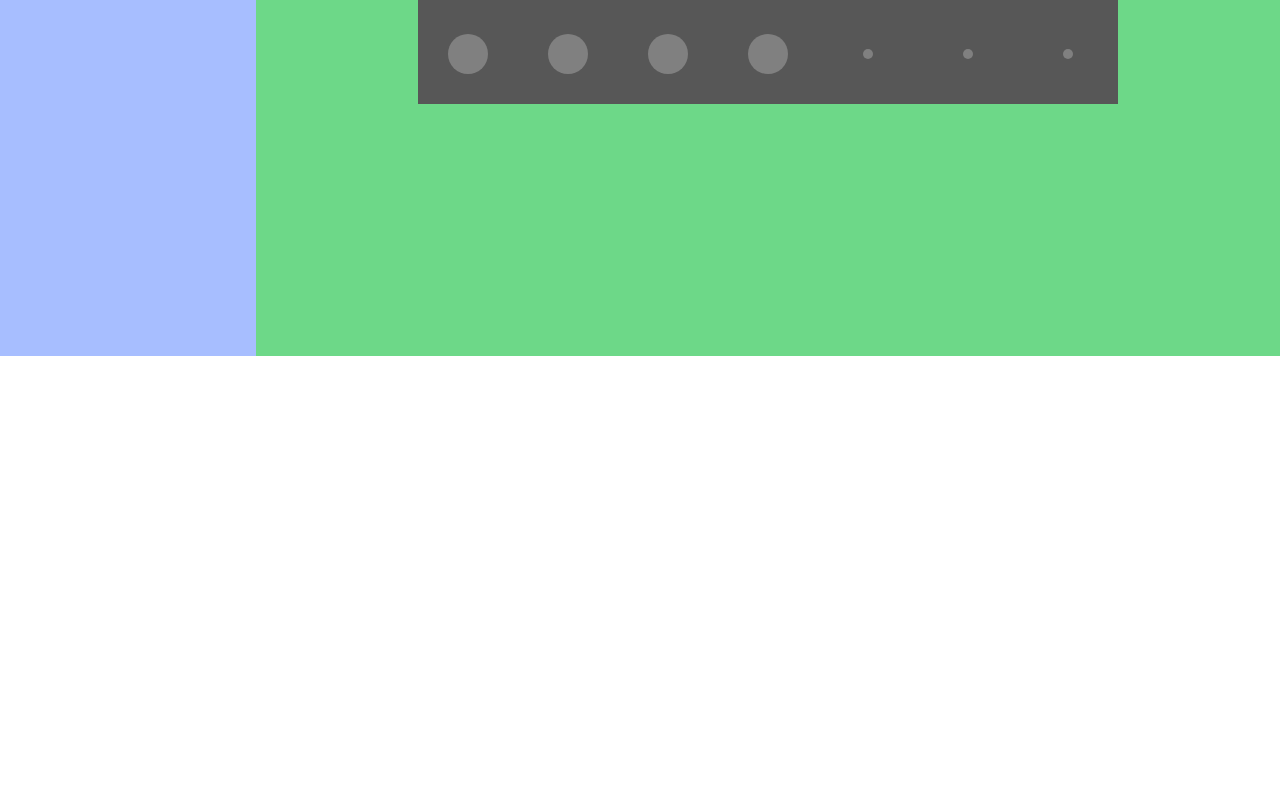
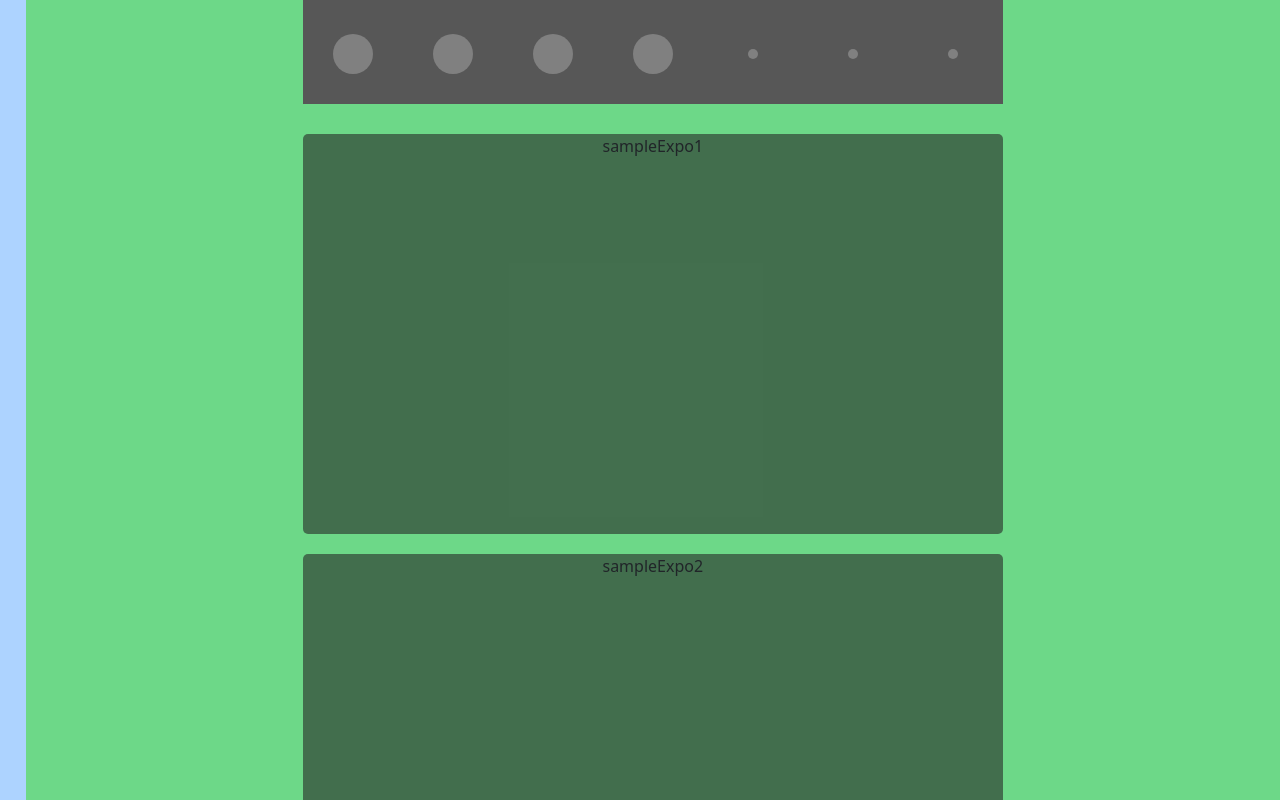
Before and after one commit to chan-cheuk-hin/rmit-hackathon, a React (Create React App) app in the folder react/: page / in a window 1280 px wide. Shown: the part 500-1300 px from the top of the page. Before the commit the page ends 856 px from the top, so only its background shows below. Built offline with nearby package versions, Linux system fonts and the light colour scheme.

Commit message:
added sample placeholders for event and notifications until we get the actual code merged

```diff
--- a/react/src/css/Home.css
+++ b/react/src/css/Home.css
@@ -2,18 +2,18 @@
     display: grid;
     /* Essentially, I want the left column to be collapsible, and the right column to expand to take it */
     grid-template-columns: auto 1fr;
-    grid-template-rows: 100vh;
+    grid-template-rows: minmax(100vh, 1fr);
 }
 
 .sideBar{
     width: 20vw;
-    height: 100vh;
+    height: 100%;
     background-color: blue;
 }
 
 .mainContent {
     width: 100%;
-    height: 100vh;
+    height: 100%;
     background-color: rgb(109, 216, 136);
     grid-column: 2;
 
@@ -47,5 +47,31 @@
 .title {
     margin: 20px;
     justify-self: center;
-    margin-right:400px
+    margin-right:400px;
 }
+
+.placeholderExpo {
+    width: 700px;
+    height: 400px;
+    background-color: rgba(38, 38, 38, 0.594);
+    border-radius: 5px;
+    margin: 10px;
+    justify-self: center;
+}
+
+.placeholderNotif {
+    width: 80%;
+    height: 200px;
+    background-color: rgba(38, 38, 38, 0.594);
+    border-radius: 5px;
+    margin: 10px;
+    justify-self: center;
+}
+
+.hidden {
+    display: none;
+}
+
+.visible {
+    display:block;
+}
--- a/react/src/pages/Home.jsx
+++ b/react/src/pages/Home.jsx
@@ -4,17 +4,22 @@ import './../css/Home.css'
 import Calendar from '../components/Calendar'
 
 const Home = () => {
-    const [collapsed, setCollapsed] = useState(false);
+    const [collapsed, setCollapsed] = useState(true);
+    const eventArray = [<div>sampleExpo1</div>, <div>sampleExpo2</div>, <div>sampleExpo3</div>];
+    const notifArray = [<div>sampleExpo1</div>, <div>sampleExpo2</div>, <div>sampleExpo3</div>];
 
     return (
         <div className='homeGrid'>
             <button onClick={() => setCollapsed(!collapsed)} className='collapseBtn'>{collapsed ? "open notifications" : "close notifications"}</button>
+
             <div className={`sideBar ${collapsed ? "collapsed" : "uncollapsed"}`}>
+                {notifArray.map((item, i) => <div className={`placeholderNotif ${collapsed ? "hidden" : "visible"}`} key={i}>{item}</div>)}
+            </div>
 
-            </div>
             <div className='mainContent'>
                 <h1 className='title'>Upcoming Events: </h1>
                 <Calendar className="calendarContainer"/>
+                {eventArray.map((item, i) => <div className='placeholderExpo' key={i}>{item}</div>)}
             </div>
         </div>
     )
```
